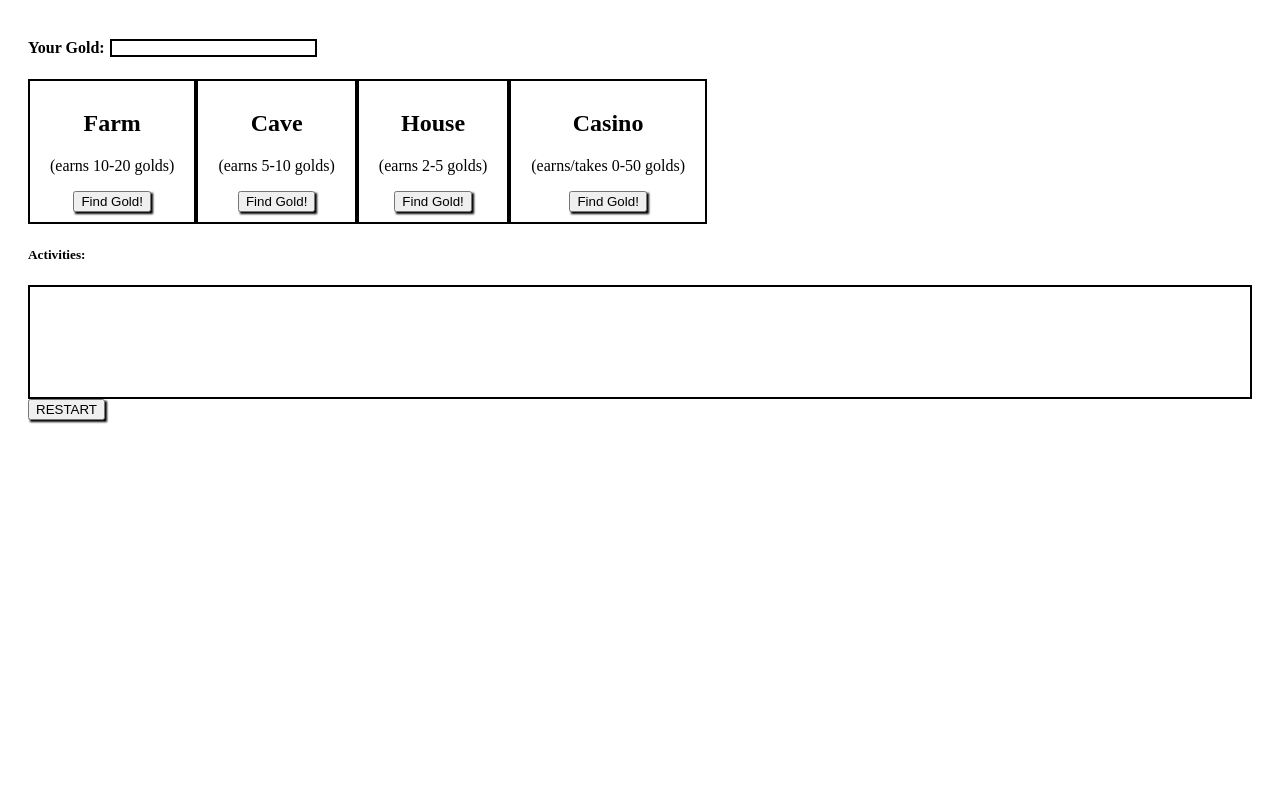
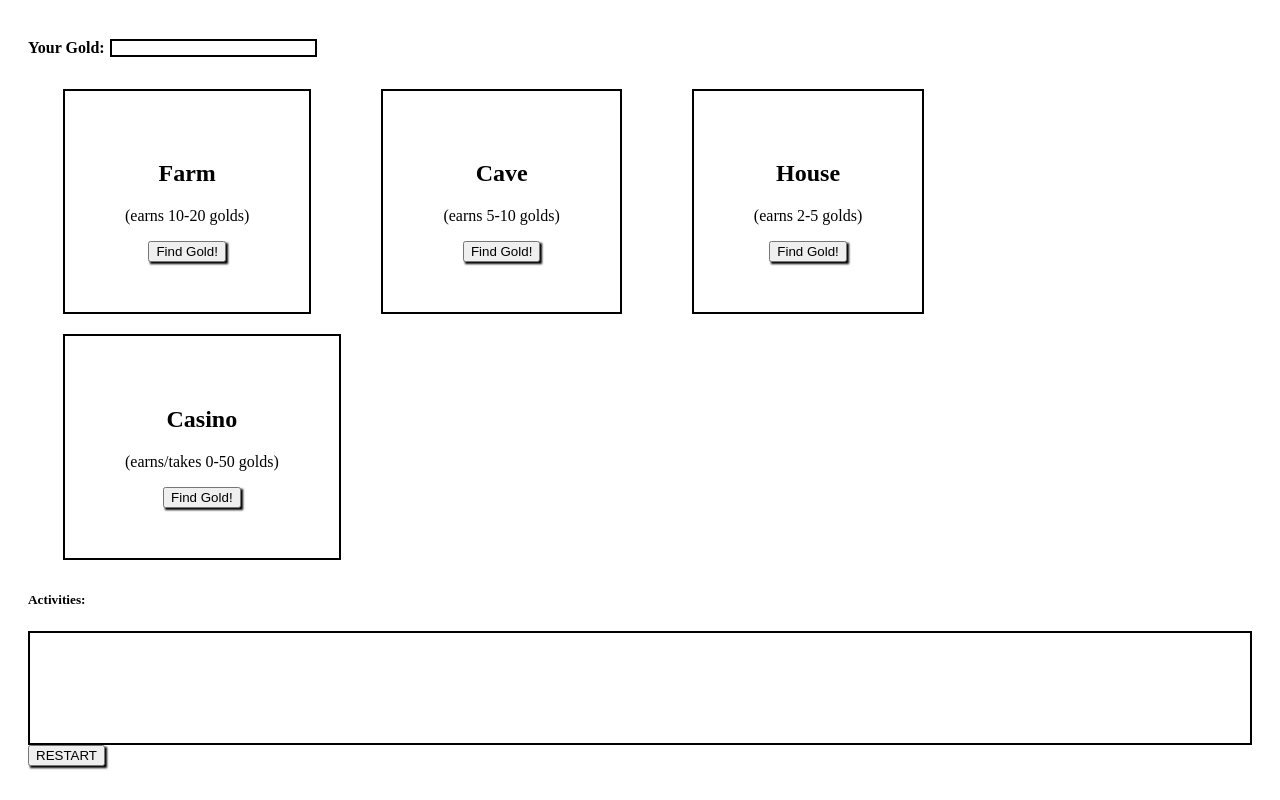
Before and after one commit to Sunnuke/Ninja-Gold, a Django app: template Ninja_Gold/app_gold/templates/index.html in a window 1280 px wide. Run offline with Django 3.2, Linux system fonts and the light colour scheme; the template is opened without the code that fills it, so the values that code supplies are empty.

Commit message:
Updated Css .place(class) size, padding, and margin

```diff
--- a/Ninja_Gold/app_gold/static/style.css
+++ b/Ninja_Gold/app_gold/static/style.css
@@ -9,7 +9,7 @@
 
 /* TOPBOX */
 #topBox{
-    flex-wrap: wrap;
+    display: inline-block;
     display: flex;
 }
 .yourGold{
@@ -31,8 +31,10 @@
 .place{
     display: inline-block;
     text-align: center;
-    padding: 10px 20px;
+    padding: 50px 60px;
     border: 2px solid black;
+    margin: 10px 35px;
+
 }
 button{
     box-shadow: 2px 2px 2px black;
```
Also changed, not shown: Ninja_Gold/db.sqlite3.
